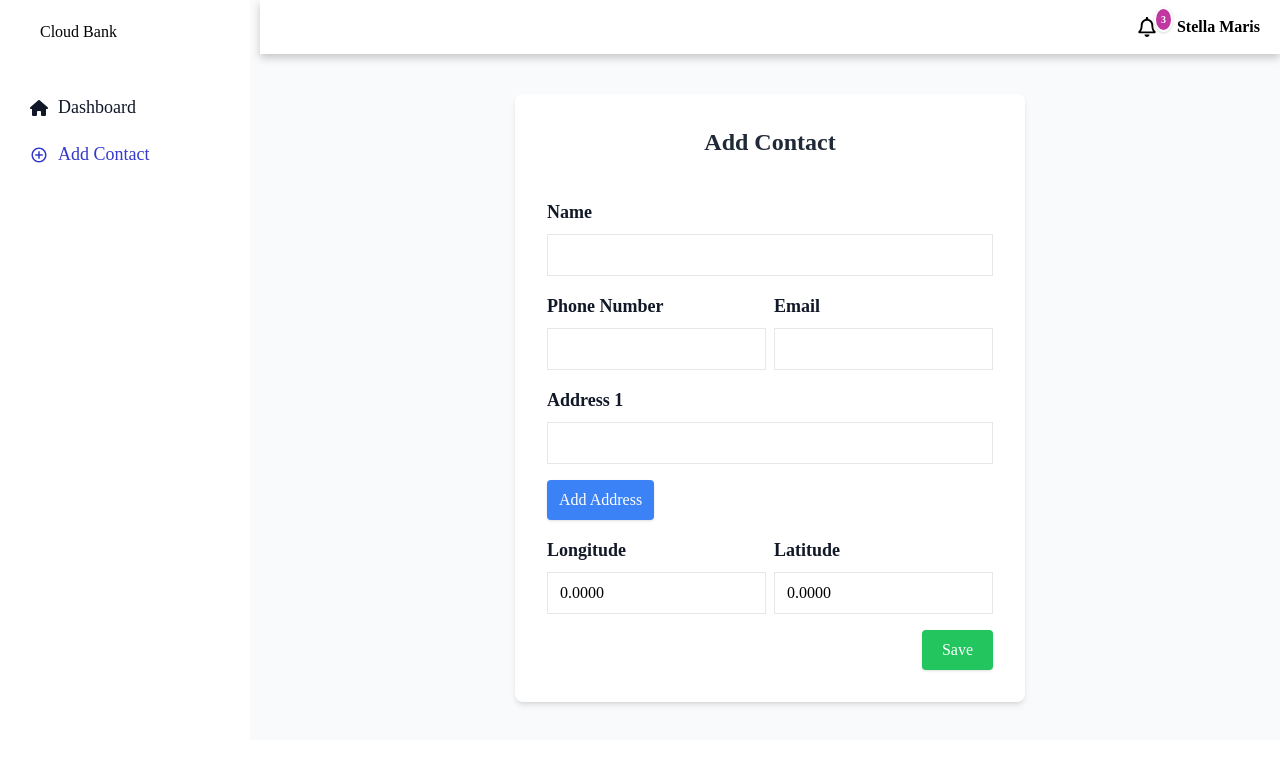
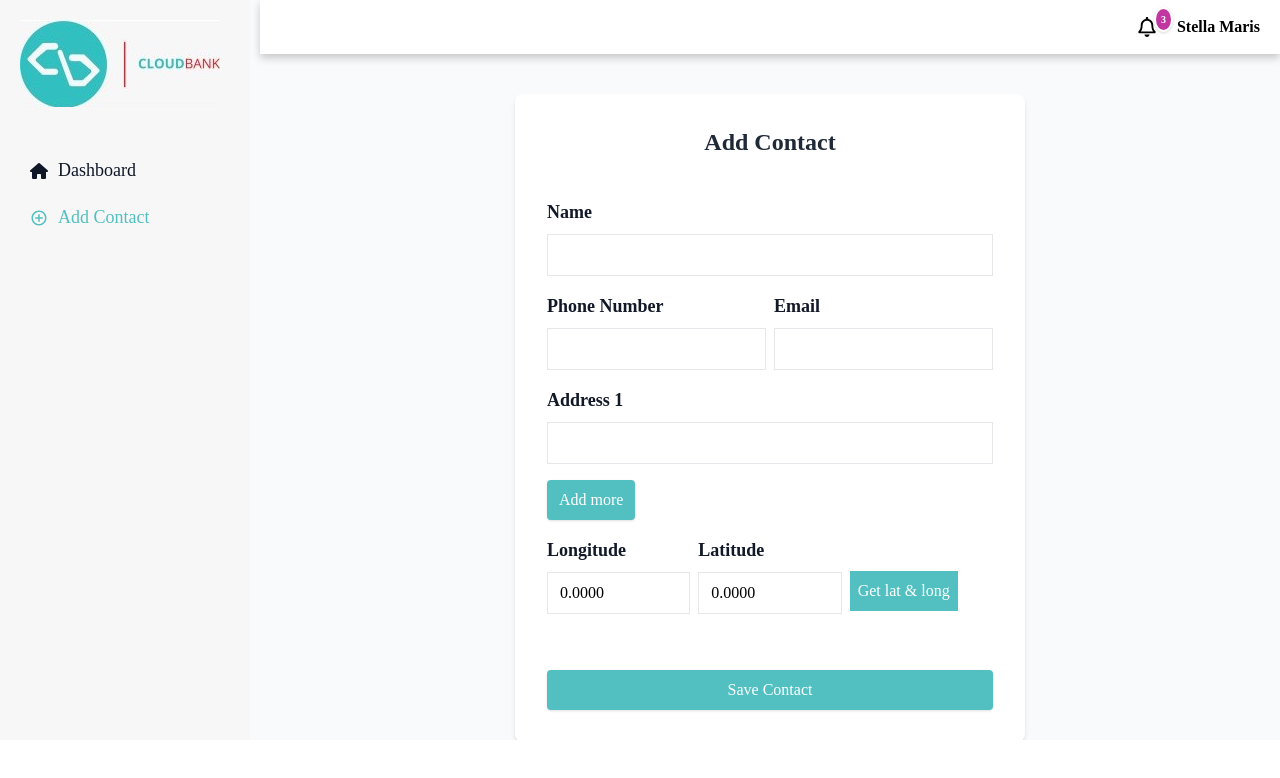
Before and after one commit to chimaris/cloud-dashboard, a React (Vite) app: page /dashboard/add-contact in a window 1280 px wide. Shown: the top 778 px of the page. Built offline with nearby package versions, Linux system fonts and the light colour scheme; no server answers.

Commit message:
added mapView and worked on UI for better look

```diff
--- /dev/null
+++ b/src/components/MapView.tsx
@@ -0,0 +1,36 @@
+import { useEffect, useState } from "react";
+import { MapContainer, TileLayer, Marker, Popup } from "react-leaflet";
+import "leaflet/dist/leaflet.css";
+import { IContact } from "../store/slices/contactSlice";
+
+interface Props {
+	contacts: IContact[];
+}
+
+const MapView = ({ contacts }: Props) => {
+	const [map, setMap] = useState(null);
+
+	useEffect(() => {
+		if (map) {
+			map.flyTo([contacts[0].latitude, contacts[0].longitude], 13);
+		}
+	}, [contacts, map]);
+
+	return (
+		<MapContainer whenCreated={setMap} center={[0, 0]} zoom={2} scrollWheelZoom={false} style={{ height: "400px", width: "100%", zIndex: 10 }}>
+			<TileLayer
+				url="https://{s}.tile.openstreetmap.org/{z}/{x}/{y}.png"
+				attribution='&copy; <a href="https://www.openstreetmap.org/copyright">OpenStreetMap</a> contributors'
+			/>
+			{contacts.map((contact, index) => (
+				<Marker key={index} position={[contact.latitude, contact.longitude]}>
+					<Popup>
+						{contact.name} - {contact.email}
+					</Popup>
+				</Marker>
+			))}
+		</MapContainer>
+	);
+};
+
+export default MapView;
--- a/src/components/TableView.tsx
+++ b/src/components/TableView.tsx
@@ -26,7 +26,7 @@ const TableView = ({ contacts }: Props) => {
 							Name
 						</th>
 						<th scope="col" className="py-3 px-6">
-							Phone Number
+							Phone
 						</th>
 						<th scope="col" className="py-3 px-6">
 							Email
--- a/src/dashboard/AddContact.tsx
+++ b/src/dashboard/AddContact.tsx
@@ -74,7 +74,7 @@ const AddContact = () => {
 	};
 
 	return (
-		<div className="my-10 flex flex-col justify-center w-2/4 m-auto">
+		<div className="my-10 flex flex-col justify-center w-full md:w-2/4 m-auto">
 			<form onSubmit={handleSubmit} className="w-full mx-auto p-8 bg-white rounded-lg shadow-md">
 				<h2 className="text-2xl font-bold mb-10 text-gray-800 text-center">Add Contact</h2>
 
@@ -153,13 +153,13 @@ const AddContact = () => {
 				<button
 					type="button"
 					onClick={addAddressField}
-					className="mb-4 bg-blue-500 text-white px-3 py-2 rounded shadow"
+					className="mb-4 bg-[#52C0C0] text-white px-3 py-2 rounded shadow"
 					disabled={contact.addresses.length >= maxAddresses}>
-					Add Address
+					Add more
 				</button>
 
 				{/* Longitute and Latitude fields */}
-				<div className="grid grid-cols-2 gap-2">
+				<div className="grid grid-cols-2 md:grid-cols-3 items-center gap-2">
 					<div className="flex flex-col mb-4">
 						<label className="mb-2 font-bold text-lg text-gray-900" htmlFor="longitude">
 							Longitude
@@ -172,14 +172,16 @@ const AddContact = () => {
 						</label>
 						<input className="border py-2 px-3 text-grey-800" type="text" name="latitude" id="latitude" value={contact.latitude} readOnly />
 					</div>
-					{/* <button type="button" className="btn">
-						Get My Location
-					</button> */}
+					<div className="">
+						<button type="button" className="bg-[#52C0C0] text-white p-2 mt-4">
+							Get lat & long
+						</button>
+					</div>
 				</div>
 
-				<div className="flex justify-between items-center">
-					<button type="submit" className="bg-green-500 text-white px-5 py-2 rounded shadow ml-auto">
-						Save
+				<div className="flex justify-center items-center w-full mt-10">
+					<button type="submit" className="bg-[#52C0C0] text-white px-5 py-2 rounded shadow w-full">
+						Save Contact
 					</button>
 				</div>
 			</form>
--- a/src/dashboard/DashboardLayout.tsx
+++ b/src/dashboard/DashboardLayout.tsx
@@ -56,12 +56,13 @@ const Sidebar = styled.div<SidebarSectionProps>`
 	height: 100%;
 	overflow-y: auto;
 	box-shadow: 0 4px 8px 0 rgba(0, 0, 0, 0.2);
+	background-color: #f7f7f7;
 
 	@media (max-width: 768px) {
 		position: fixed;
 		top: 60px;
 		left: ${({ $isOpen }) => ($isOpen ? "0" : "-250px")};
-		z-index: 1;
+		z-index: 100;
 		transition: left 0.3s ease;
 		width: 250px;
 		background-color: #fff;
--- a/src/dashboard/Main.tsx
+++ b/src/dashboard/Main.tsx
@@ -1,6 +1,7 @@
 import { useSelector } from "react-redux";
 import { RootState } from "../store/store";
 import TableView from "../components/TableView";
+import MapView from "../components/MapView";
 
 const Main = () => {
 	const contacts = useSelector((state: RootState) => state.contacts.contacts);
@@ -8,27 +9,14 @@ const Main = () => {
 
 	return (
 		<div>
-			<div className="px-[35px] py-[10px]">
-				<h1 className="text-2xl font-extrabold">Dashboard</h1>
-				<p>Welcome to Cloud Bank Admin Dashboard</p>
+			<div className="px-[35px] py-10">
+				<h1 className="text-2xl font-extrabold text-center md:text-left">Welcome to Cloud Bank Admin Dashboard</h1>
 			</div>
-			{/* <div>
-				<ul>
-					{contacts.map((contact) => (
-						<li key={contact.id}>
-							<p>Name: {contact.name}</p>
-							<p>Phone Number: {contact.phoneNumber}</p>
-							<p>Email: {contact.email}</p>
-							<p>Addresses: {contact.addresses.join(", ")}</p>
-							<p>
-								Coordinates: {contact.latitude}, {contact.longitude}
-							</p>
-						</li>
-					))}
-				</ul>
-			</div> */}
 			<div className="p-4">
-				{contacts.length > 0 ? <TableView contacts={contacts} /> : <h2 className="text-center text-4xl font-bold "> No Contacts found</h2>}
+				{contacts.length > 0 ? <TableView contacts={contacts} /> : <h2 className="text-center text-3xl font-bold "> No Contact Found</h2>}
+			</div>
+			<div className="p-4">
+				<MapView contacts={contacts} />
 			</div>
 		</div>
 	);
--- a/src/dashboard/Sidebar.tsx
+++ b/src/dashboard/Sidebar.tsx
@@ -5,6 +5,7 @@ import { toggle } from "../store/slices/sidebarSlice";
 import { styled } from "styled-components";
 import { FaHouse } from "react-icons/fa6";
 import { BiPlusCircle } from "react-icons/bi";
+import logo from "../assets/logo.jpeg";
 
 type Name = {
 	name: string;
@@ -27,10 +28,13 @@ const SidebarSection = () => {
 
 	return (
 		<>
-			<h3 style={{ paddingLeft: "20px" }}>Cloud Bank</h3>
+			{/* <h3 style={{ paddingLeft: "20px" }}>Cloud Bank</h3> */}
+
+			<img src={logo} alt="logo" />
+
 			<div style={{ padding: "40px 0" }}>
 				{sidebarNav.map((nav, i) => (
-					<StyledNavLink to={nav.link} key={i} style={({ isActive }) => ({ color: isActive ? "#3538CD" : "" })} onClick={() => dispatch(toggle())}>
+					<StyledNavLink to={nav.link} key={i} style={({ isActive }) => ({ color: isActive ? "#52C0C0" : "" })} onClick={() => dispatch(toggle())}>
 						{nav.icon}
 						{nav.name}
 					</StyledNavLink>
@@ -58,6 +62,6 @@ const StyledNavLink = styled(NavLink)`
 		margin-right: 10px;
 	}
 	&:hover {
-		color: #3538cd;
+		color: #52c0c0;
 	}
 `;
```
Also changed, not shown: src/assets/logo.jpeg (added).
